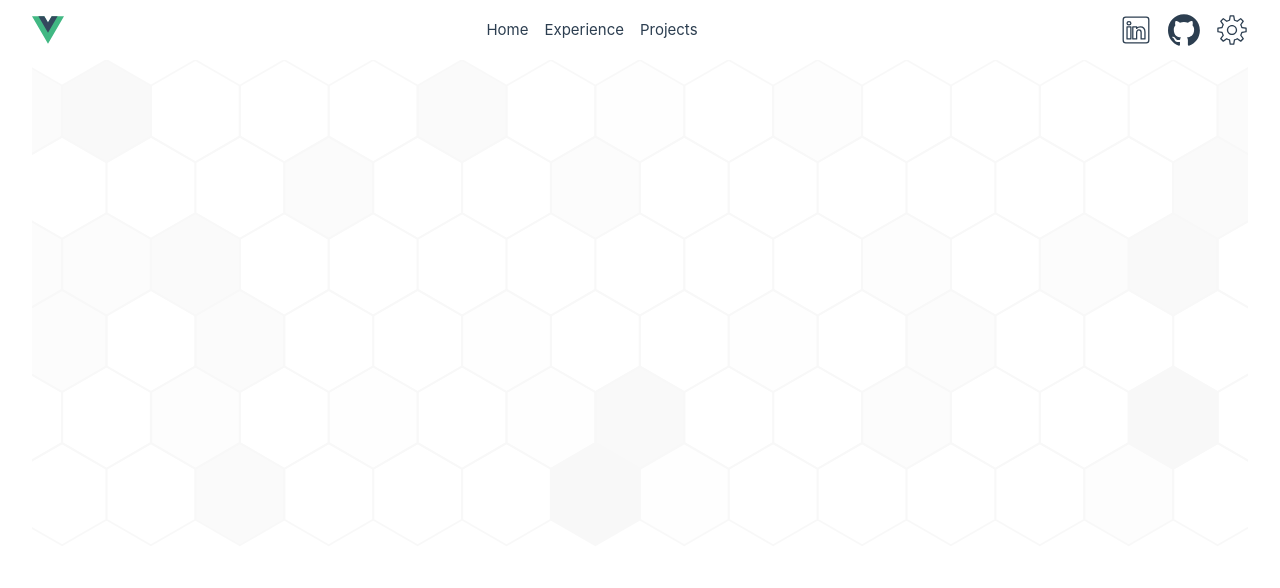
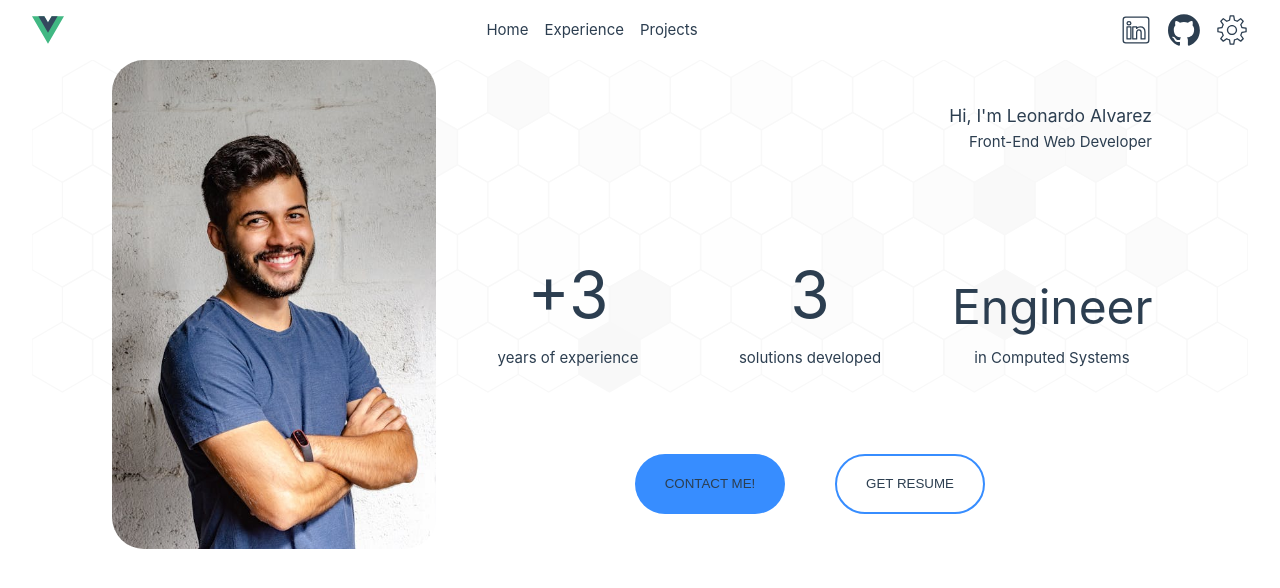
Before and after one commit to LeonardoAlvarezG/my_portfolio, a Vue app: page / in a window 1280 px wide. Shown: the top 588 px of the page. Built offline with nearby package versions, Linux system fonts and the light colour scheme.

Commit message:
add presentation information

```diff
--- a/src/App.vue
+++ b/src/App.vue
@@ -1,5 +1,6 @@
 <script setup>
 import Header from "./components/Header.vue"
+import Presentation from "./components/Presentation.vue"
 import { onMounted, ref, computed } from "vue";
 
 const storageTheme = localStorage.getItem('theme');
@@ -33,21 +34,34 @@ onMounted(() => {
 <template>
   <Header />
 
-  <main></main>
+  <main>
+    <div class="background"></div>
+    <Presentation />
+  </main>
 </template>
 
 <style scoped>
 main {
+  display: flex;
+  flex-direction: column;
+  align-items: center;
+  position: relative;
   width: 100%;
-  height: 1000px;
+  height: fit-content;
+}
+main > div.background {
+  position: absolute;
+  z-index: 1;
+  width: 100%;
+  height: 400px;
   background-color: var(--color-background-soft);
   background-repeat: no-repeat;
   background-position: center;
   background-size: cover;
   mask-image: url(./assets/background_pattern.svg);
-  mask-size: auto 100%;
+  mask-size: cover;
   mask-repeat: no-repeat;
-  mask-position: center;
+  mask-position: top center;
 }
 
 @media (min-width: 1024px) {
--- a/src/assets/base.css
+++ b/src/assets/base.css
@@ -19,6 +19,9 @@
   --vt-c-text-light-2: rgba(60, 60, 60, 0.66);
   --vt-c-text-dark-1: var(--vt-c-white);
   --vt-c-text-dark-2: rgba(235, 235, 235, 0.64);
+
+  --accent-color-dark: #165fbe;
+  --accent-color-light: #378dff;
 }
 
 /* semantic color variables for this project */
@@ -34,6 +37,8 @@
   --color-text: var(--vt-c-text-light-1);
 
   --section-gap: 160px;
+
+  --accent-color: var(--accent-color-light);
 }
 
 @media (prefers-color-scheme: dark) {
@@ -47,6 +52,8 @@
 
     --color-heading: var(--vt-c-text-dark-1);
     --color-text: var(--vt-c-text-dark-2);
+
+    --accent-color: var(--accent-color-dark);
   }
 }
 
@@ -60,6 +67,8 @@
 
   --color-heading: var(--vt-c-text-light-1);
   --color-text: var(--vt-c-text-light-1);
+
+  --accent-color: var(--accent-color-light);
 }
 
 :root[data-theme="dark"] {
@@ -72,6 +81,8 @@
 
   --color-heading: var(--vt-c-text-dark-1);
   --color-text: var(--vt-c-text-dark-2);
+
+  --accent-color: var(--accent-color-dark);
 }
 
 *,
--- /dev/null
+++ b/src/components/Presentation.vue
@@ -0,0 +1,165 @@
+<template>
+    <section>
+        <article>
+            <figure class="profile">
+                <img src="../assets/test_image.jpeg" alt="Profile Picture" loading="lazy" title="Leonardo Alvarez" />
+            </figure>
+            <header>
+                <hgroup class="presentation">
+                    <h1>Hi, I'm Leonardo Alvarez</h1>
+                    <p>Front-End Web Developer</p>
+                </hgroup>
+                <section class="presentation information">
+                    <article>
+                        <h1>+3</h1>
+                        <p>years of experience</p>
+                    </article>
+                    <article>
+                        <h1>3</h1>
+                        <p>solutions developed</p>
+                    </article>
+                    <article>
+                        <h1>Engineer</h1>
+                        <p>in Computed Systems</p>
+                    </article>
+                </section>
+                <section class="presentation contact">
+                    <button class="contact_me">Contact Me!</button>
+                    <button class="resume">Get Resume</button>
+                </section>
+            </header>
+        </article>
+    </section>
+</template>
+
+<script setup></script>
+
+<style scoped>
+section {
+    display: flex;
+    flex-direction: row;
+    width: 100%;
+    height: fit-content;
+    justify-content: center;
+
+    & > article {
+        display: flex;
+        flex-direction: row;
+        justify-content: space-between;
+        position: relative;
+        z-index: 1;
+        width: 100%;
+        min-width: 500px;
+        max-width: 1056px;
+        height: fit-content;
+        gap: 1rem;
+
+        & > figure.profile {
+            position: relative;
+            width: 100%;
+            min-width: 234px;
+            max-width: 324px;
+
+            & img {
+                object-position: contain;
+                width: 100%;
+                border-radius: 2rem;
+            }
+        }
+
+        & > header {
+            position: relative;
+            display: flex;
+            flex-direction: column;
+            justify-content: space-around;
+            align-items: end;
+            width: 100%;
+            padding: 0 1rem;
+
+            & > hgroup.presentation {
+                width: 100%;
+                min-width: 234px;
+                max-width: 324px;
+                text-align: end;
+            }
+
+            & > section.presentation.information {
+                display: flex;
+                flex-direction: row;
+                justify-content: space-between;
+                align-items: center;
+                height: fit-content;
+
+                & > article {
+                    display: flex;
+                    flex-direction: column;
+                    justify-content: center;
+                    text-align: center;
+                    width: 100%;
+                    min-width: 150px;
+                    max-width: 200px;
+                    height: 100%;
+                    min-height: 132px;
+                    max-height: 182px;
+                    gap: 0;
+
+                    & h1 {
+                        height: 100%;
+                        align-content: end;
+                        font-size: 4rem;
+                    }
+                }
+
+                & > article:last-child {
+                    & h1 {
+                        height: 100%;
+                        align-content: end;
+                        font-size: 3rem;
+                    }
+                }
+            }
+
+            & > section.presentation.contact {
+                display: flex;
+                flex-direction: row;
+                justify-content: space-around;
+                width: 100%;
+                min-width: 200px;
+                max-width: 400px;
+                height: fit-content;
+                align-self: center;
+
+                & button {
+                    position: relative;
+                    height: 60px;
+                    width: 150px;
+                    border-radius: 50px;
+                    text-transform: uppercase;
+                    justify-content: center;
+                    align-items: center;
+                    cursor: pointer;
+                    transition: all ease 0.2s;
+
+                    &.contact_me {
+                        background-color: var(--accent-color);
+
+                        &:hover {
+                            color: var(--color-heading);
+                        }
+                    }
+
+                    &.resume {
+                        background-color: var(--color-background);
+                        border: 2px solid var(--accent-color);
+
+                        &:hover {
+                            background-color: var(--accent-color);
+                            color: var(--color-heading);
+                        }
+                    }
+                }
+            }
+        }
+    }
+}
+</style>
```
Also changed, not shown: src/assets/test_image.jpeg (added).
